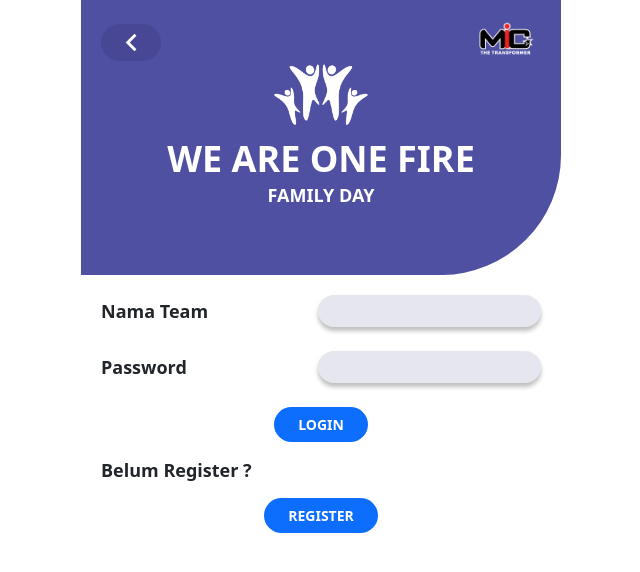
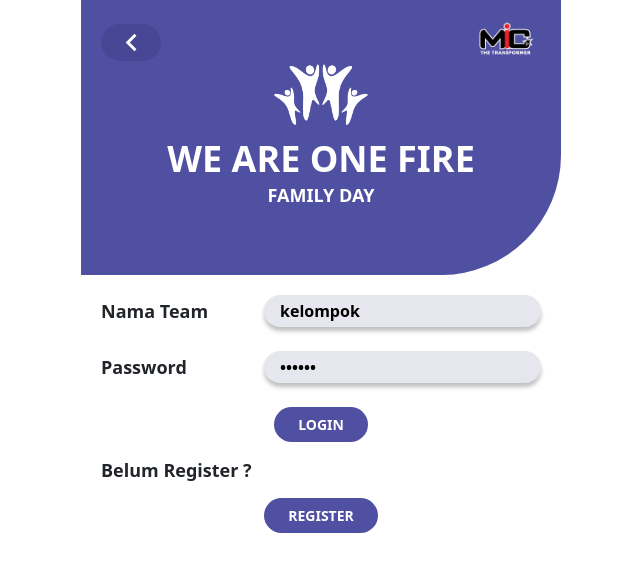
Before and after one commit to Aplikasi-poin-Peserta-MIC-Transformer/fe-poin-team, a React (Create React App) app: page /login in a window 1280 px wide. Shown: the top 572 px of the page, without its empty margins (319-959 px from the left). Built offline with nearby package versions, Linux system fonts and the light colour scheme.

Commit message:
update poin kelompok

```diff
--- a/package.json
+++ b/package.json
@@ -11,7 +11,7 @@
     "@testing-library/react": "^13.2.0",
     "@testing-library/user-event": "^13.5.0",
     "axios": "^0.27.2",
-    "bootstrap": "^5.0.1",
+    "bootstrap": "^5.2.0-beta1",
     "react": "^18.1.0",
     "react-dom": "^18.1.0",
     "react-qr-code": "^2.0.7",
--- a/src/components/private-routes.js
+++ b/src/components/private-routes.js
@@ -7,9 +7,9 @@ const PerivateRoute = () => {
     console.log("🚀 ~ user", user)
     const outlet = useOutlet();
 
-    // if (!user) {
-    //     return <Navigate to="/login" replace />;
-    // }
+    if (!user) {
+        return <Navigate to="/login" replace />;
+    }
 
   return (
       <div>{outlet}</div>
--- a/src/index.css
+++ b/src/index.css
@@ -87,14 +87,14 @@ button.button-primary {
   flex-direction: column;
 }
 
-.form-group {
+.kelompok-form-group {
   display: flex;
   justify-content: space-between;
   align-items: center;
   margin-bottom: 1.5rem;
 }
 
-.form-group label {
+.kelompok-form-group label {
   margin-right: 10px;
   font-size: 18px;
   line-height: 24px;
@@ -102,7 +102,7 @@ button.button-primary {
   width: 100%;
 }
 
-.form-control {
+.kelompok-form-control {
   border: none!important;
     border-radius: 50px!important;
     width: auto;
@@ -134,7 +134,7 @@ input:focus {
     align-items: center;
 }
 
-.sticky-bottom {
+.fixed-bottom {
     position: fixed;
     bottom: -4px;
     left: 0;
--- a/src/views/Admin/dashboard.js
+++ b/src/views/Admin/dashboard.js
@@ -40,7 +40,7 @@ const dashboard = () => {
           <input
             type='text'
             placeholder='Search'
-            className='form-control'
+            className='kelompok-form-control'
             onChange={(e) => setFilter(e.target.value)}
           />
           <div className="input-group-prepend">
--- a/src/views/Admin/login.js
+++ b/src/views/Admin/login.js
@@ -19,13 +19,13 @@ const Home = () => {
       </div>
       <div className='flex-center'>
         <form onSubmit={handleSubmit}>
-          <div className='form-group'>
+          <div className='kelompok-form-group'>
             <label htmlFor='nama_team'>Nama Team</label>
-            <input type='nama_team' name='nama_team' className='form-control' id='nama_team' />
+            <input type='nama_team' name='nama_team' className='kelompok-form-control' id='nama_team' />
           </div>
-          <div className='form-group'>
+          <div className='kelompok-form-group'>
             <label htmlFor='password'>Password</label>
-            <input type='password' name='password' className='form-control' id='password' />
+            <input type='password' name='password' className='kelompok-form-control' id='password' />
           </div>
           <div className='content-center'>
             <button type='submit' className='btn-primary'>LOGIN</button>
--- a/src/views/Auth/login.js
+++ b/src/views/Auth/login.js
@@ -1,23 +1,25 @@
 import React from 'react'
 import { useNavigate } from "react-router-dom"
+import { useAuth } from '../../hooks/useAuth'
 
 const Login = () => {
+  const { login } = useAuth();
   const navigate = useNavigate();
   const handleSubmit = (e) => {
     e.preventDefault();
-    navigate("/dashboard", { replace: true });
+    login({ user: 'has login' });
   }
   return (
     <div className='private-content-wrapper'>
     <div className='flext-column'>
         <form onSubmit={handleSubmit}>
-        <div className='form-group'>
+        <div className='kelompok-form-group'>
           <label htmlFor='nama_team'>Nama Team</label>
-          <input type='nama_team' name='nama_team' className='form-control' id='nama_team' />
+          <input type='nama_team' name='nama_team' defaultValue="kelompok" className='kelompok-form-control' id='nama_team' />
         </div>
-        <div className='form-group'>
+        <div className='kelompok-form-group'>
           <label htmlFor='password'>Password</label>
-          <input type='password' name='password' className='form-control' id='password' />
+          <input type='password' name='password' defaultValue="123456" className='kelompok-form-control' id='password' />
         </div>
         <div className='content-center'>
           <button type='submit' className='btn-primary'>LOGIN</button>
--- a/src/views/Auth/register.js
+++ b/src/views/Auth/register.js
@@ -22,13 +22,13 @@ const Register = () => {
     <div className='flext-column'>
       <form onSubmit={handleSubmit}>
         <div className='private-content-wrapper'>
-          <div className='form-group'>
+          <div className='kelompok-form-group'>
             <label htmlFor='nama_team'>Nama Team</label>
-            <input type='text' name='nama_team' className='form-control' id='nama_team' required />
+            <input type='text' name='nama_team' className='kelompok-form-control' id='nama_team' required />
           </div>
-          <div className='form-group'>
+          <div className='kelompok-form-group'>
             <label htmlFor='password'>Password</label>
-            <input type='password' name='password' className='form-control' id='password' required />
+            <input type='password' name='password' className='kelompok-form-control' id='password' required />
           </div>
           <div className='kelompok'>
             <span className='kelompok-title'>Nama Anggota :</span>
@@ -37,17 +37,17 @@ const Register = () => {
           <div className='kelompok bottom-fixed'>
             {Array.from(Array(15).keys()).map((idx) => (
               <>
-                <div className='form-group'>
-                  <input type='text' name={`nama_anggota-${idx}`} className='form-control' id={`nama_anggota-${idx}`} />
+                <div className='kelompok-form-group'>
+                  <input type='text' name={`nama_anggota-${idx}`} className='kelompok-form-control' id={`nama_anggota-${idx}`} />
                 </div>
-                <div className='form-group'>
-                  <input type='text' name={`nomor_wa-${idx}`} className='form-control' id={`nomor_wa-${idx}`} />
+                <div className='kelompok-form-group'>
+                  <input type='text' name={`nomor_wa-${idx}`} className='kelompok-form-control' id={`nomor_wa-${idx}`} />
                 </div>
               </>
             ))}
           </div>
         </div>
-        <div className='sticky-bottom'>
+        <div className='fixed-bottom'>
           <div className='content-center'>
             <button type='submit' className='btn-primary'>Register</button>
           </div>
--- a/src/views/Pages/dashboard.js
+++ b/src/views/Pages/dashboard.js
@@ -4,6 +4,9 @@ import { useNavigate } from 'react-router-dom';
 
 const Klasmen = () => {
   const navigate = useNavigate();
+  const refreshPage = () => {
+    window.location.reload(false);
+  }
   return (
     <>
       <div className='private-content-wrapper'>
@@ -22,18 +25,21 @@ const Klasmen = () => {
         <hr />
         <div className='jumlah-point'>
           <span className='title'>POINT TEAM :</span>
-          <div className='form-group'>
-            <input type='nama_team' className='form-control' disabled value={0} />
+          <div className='kelompok-form-group'>
+            <input type='nama_team' className='kelompok-form-control' disabled value={0} />
           </div>
         </div>
         <div className='content-center'>
           <QRCode className='bottom-fixed' value={'43254-CTBC'} size={150} />
         </div>
       </div>
-      <div className='sticky-bottom'>
+      <div className='fixed-bottom'>
         <div className='container-width'>
           <div className='flex-between'>
             <button onClick={() => navigate('/kelasemen', { redirect: true })} className='btn-primary'>KLASEMEN</button>
+            <button onClick={refreshPage} className='btn-primary'>
+              <svg fill='currentColor' width="24" height="24" viewBox="0 0 24 24"><path d="M2 12C2 16.97 6.03 21 11 21C13.39 21 15.68 20.06 17.4 18.4L15.9 16.9C14.63 18.25 12.86 19 11 19C4.76 19 1.64 11.46 6.05 7.05C10.46 2.64 18 5.77 18 12H15L19 16H19.1L23 12H20C20 7.03 15.97 3 11 3C6.03 3 2 7.03 2 12Z" /></svg>
+            </button>
             <button onClick={() => navigate('/lokasi-pos', { redirect: true })} className='btn-primary'>LOKASI POS</button>
           </div>
         </div>
--- a/src/views/Pages/klasemen.js
+++ b/src/views/Pages/klasemen.js
@@ -3,6 +3,9 @@ import { useNavigate } from 'react-router-dom';
 
 const Petunjuk = () => {
   const navigate = useNavigate();
+  const refreshPage = () => {
+    window.location.reload(false);
+  }
   return (
     <>
       <div className='private-content-wrapper'>
@@ -56,10 +59,13 @@ const Petunjuk = () => {
           </tbody>
         </table>
       </div>
-      <div className='sticky-bottom'>
+      <div className='fixed-bottom'>
         <div className='container-width'>
           <div className='flex-between'>
             <button onClick={() => navigate('/dashboard', { redirect: true })} className='btn-primary'>DASHBOARD</button>
+            <button onClick={refreshPage} className='btn-primary'>
+              <svg fill='currentColor' width="24" height="24" viewBox="0 0 24 24"><path d="M2 12C2 16.97 6.03 21 11 21C13.39 21 15.68 20.06 17.4 18.4L15.9 16.9C14.63 18.25 12.86 19 11 19C4.76 19 1.64 11.46 6.05 7.05C10.46 2.64 18 5.77 18 12H15L19 16H19.1L23 12H20C20 7.03 15.97 3 11 3C6.03 3 2 7.03 2 12Z" /></svg>
+            </button>
             <button onClick={() => navigate('/lokasi-pos', { redirect: true })} className='btn-primary'>LOKASI POS</button>
           </div>
         </div>
--- a/src/views/Pages/lokasi-pos.js
+++ b/src/views/Pages/lokasi-pos.js
@@ -4,6 +4,9 @@ import map_image from '../../assets/map-example.png'
 
 const LokasiPos = () => {
   const navigate = useNavigate();
+  const refreshPage = () => {
+    window.location.reload(false);
+  }
   return (
     <>
       <div className='private-content-wrapper'>
@@ -12,10 +15,13 @@ const LokasiPos = () => {
         <span className='title'>Lokasi Pos :</span>
         <img src={map_image} alt='' className='pos-image' />
       </div>
-      <div className='sticky-bottom'>
+      <div className='fixed-bottom'>
         <div className='container-width'>
           <div className='flex-between'>
             <button onClick={() => navigate('/dashboard', { redirect: true })} className='btn-primary'>DASHBOARD</button>
+            <button onClick={refreshPage} className='btn-primary'>
+              <svg fill='currentColor' width="24" height="24" viewBox="0 0 24 24"><path d="M2 12C2 16.97 6.03 21 11 21C13.39 21 15.68 20.06 17.4 18.4L15.9 16.9C14.63 18.25 12.86 19 11 19C4.76 19 1.64 11.46 6.05 7.05C10.46 2.64 18 5.77 18 12H15L19 16H19.1L23 12H20C20 7.03 15.97 3 11 3C6.03 3 2 7.03 2 12Z" /></svg>
+            </button>
             <button onClick={() => navigate('/kelasemen', { redirect: true })} className='btn-primary'>KLASEMEN</button>
           </div>
         </div>
--- a/src/views/user-point.js
+++ b/src/views/user-point.js
@@ -9,14 +9,14 @@ const UserPoint = () => {
             <div className='check-user-point'>
               <form>
                 <span className='title'>Nama :</span>
-                <div className='form-group'>
-                  <input type='text' name='nama' className='form-control' id='nama' />
+                <div className='kelompok-form-group'>
+                  <input type='text' name='nama' className='kelompok-form-control' id='nama' />
                 </div>
                 <button type='submit' className='btn-primary'>Check</button>
               </form>
               <span className='title'>Nama :</span>
-              <div className='form-group point-value'>
-                <input type='text' value={0} disabled className='form-control' />
+              <div className='kelompok-form-group point-value'>
+                <input type='text' value={0} disabled className='kelompok-form-control' />
               </div>
             </div>
           </div>
```
Also changed, not shown: 1 other file (tests, documents, lock files or other folders).
